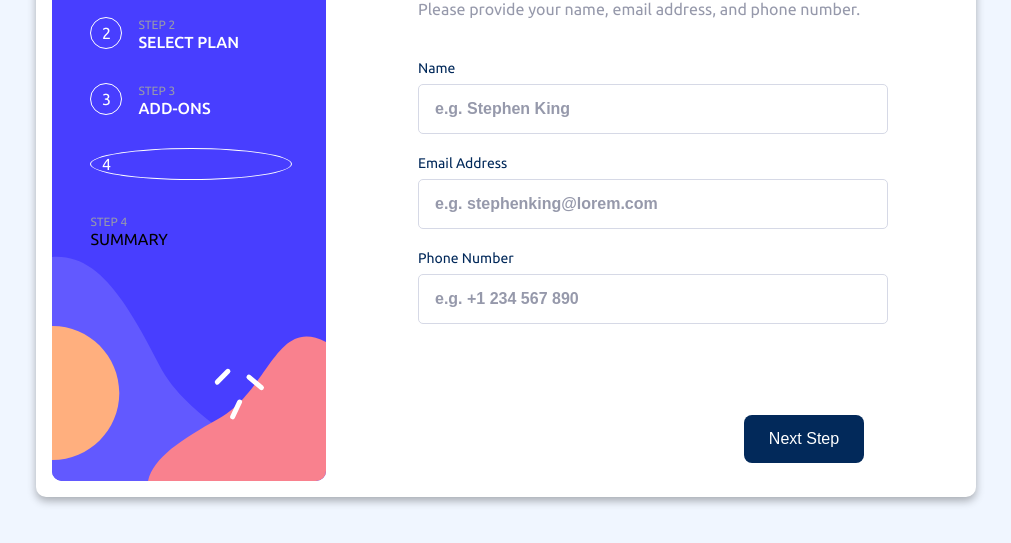
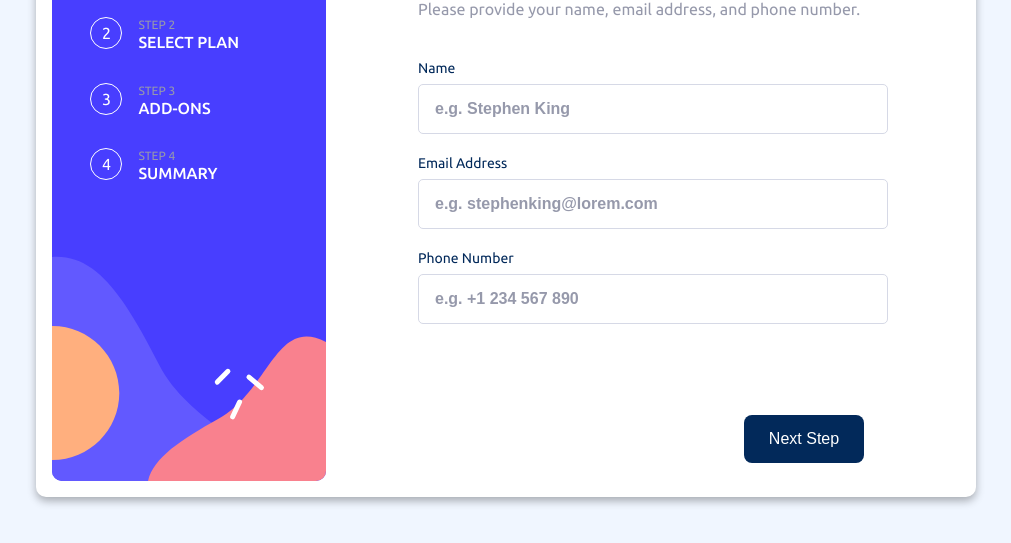
Before and after one commit to jeff0526/multi-step-form-main, a plain HTML site: page index.html in a window 1280 px wide. Shown: the part 203-746 px from the top of the page, without its empty margins (134-1145 px from the left). Drawn offline with Linux system fonts and the light colour scheme.

Commit message:
edit class

```diff
--- a/index.html
+++ b/index.html
@@ -48,7 +48,7 @@
             <span> Add-ons</span>
           </div>
         </div>
-        <div >
+        <div class="stp1" >
           <div class="num1">
             <p>4</p>
           </div>
```
